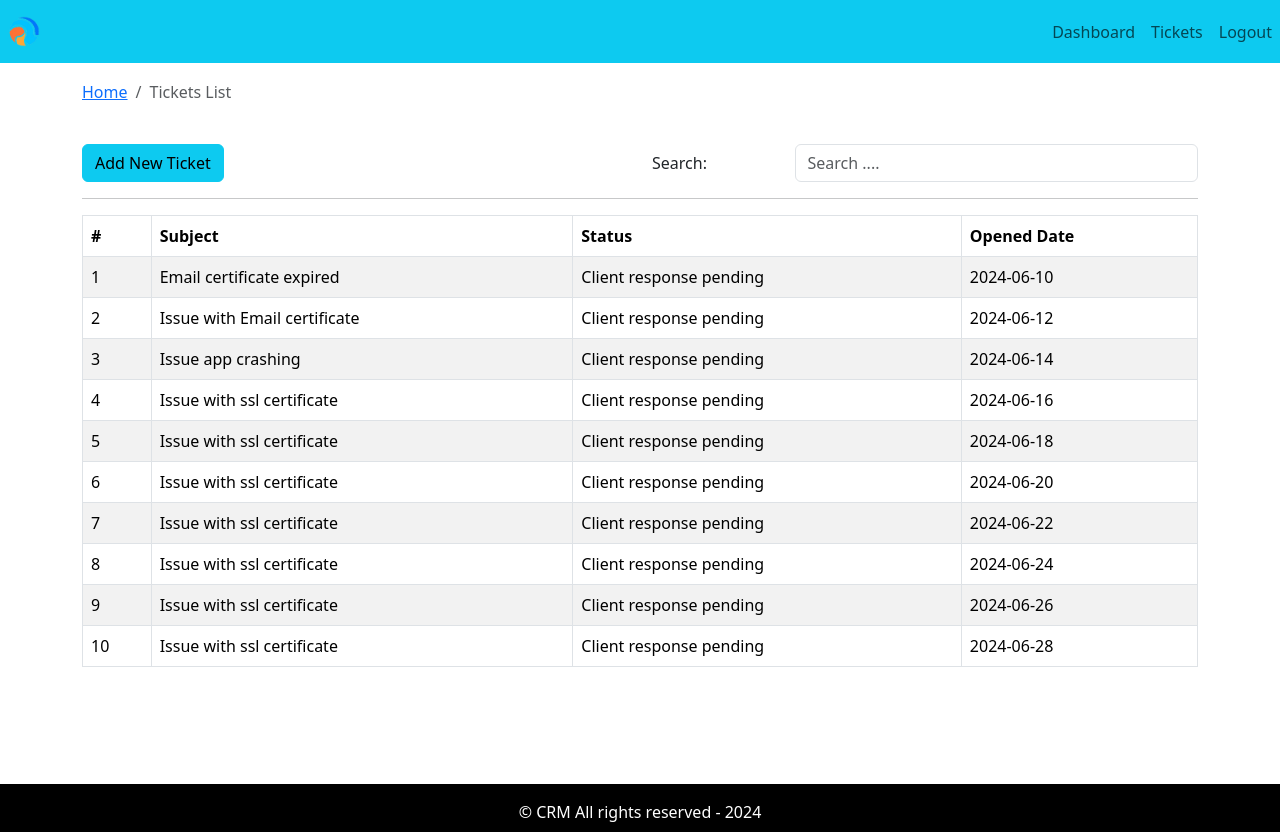
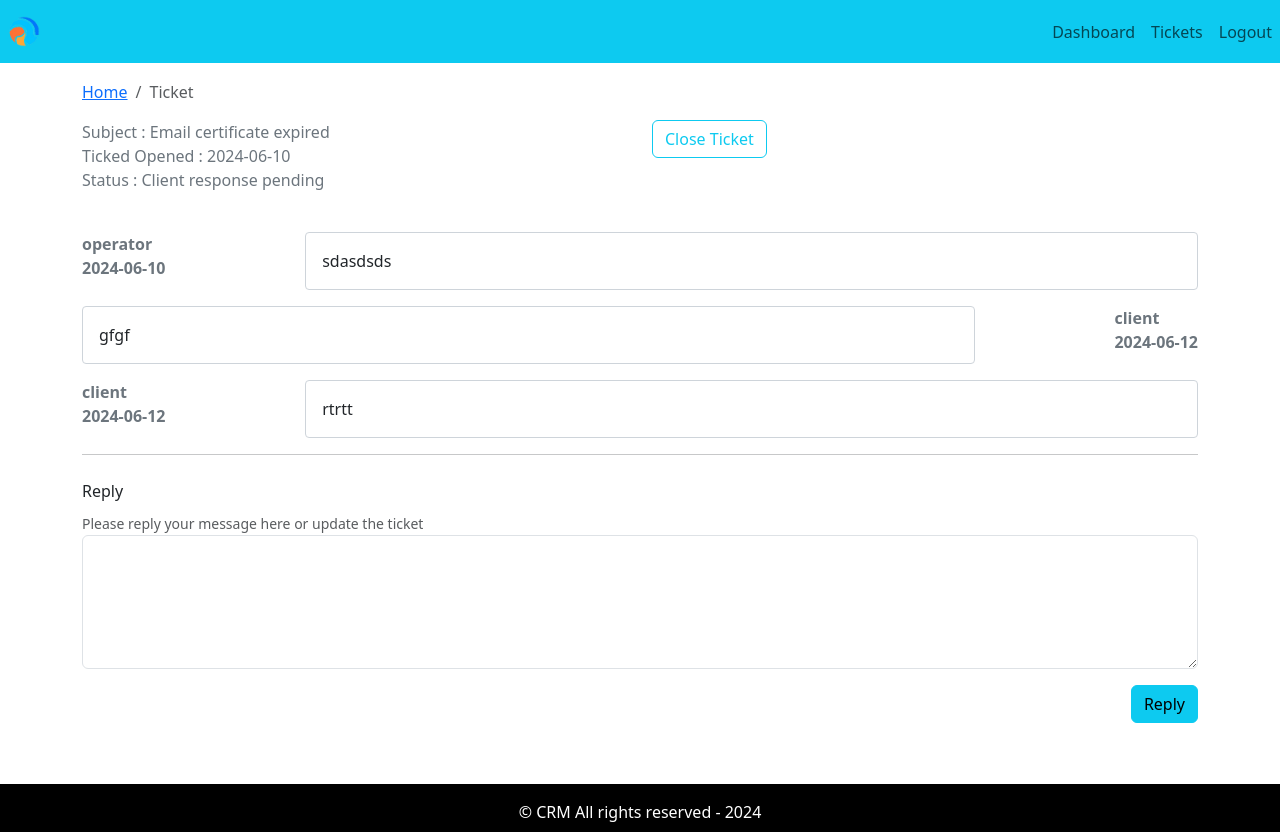
Before and after one commit to DilanPramodhya/CRM-Frontend, a React (Create React App) app: page / in a window 1280 px wide. Built offline with nearby package versions, Linux system fonts and the light colour scheme.

Commit message:
Ticket landing page added

```diff
--- a/src/App.js
+++ b/src/App.js
@@ -4,6 +4,7 @@
 import { AddTicket } from "./pages/new-ticket/AddTicket.Page";
 import { Entry } from "./pages/entry/Entry.page";
 import { TicketLists } from "./pages/ticket-list/TicketLists.page";
+import { Ticket } from "./pages/ticket/Ticket.page";
 
 function App() {
   return (
@@ -12,7 +13,8 @@
       <DefaultLayout>
         {/* <Dashboard /> */}
         {/* <AddTicket /> */}
-        <TicketLists />
+        {/* <TicketLists /> */}
+        <Ticket />
       </DefaultLayout>
     </div>
   );
--- a/src/assets/data/dummy-tickets.json
+++ b/src/assets/data/dummy-tickets.json
@@ -3,7 +3,24 @@
         "id": 1,
         "subject": "Email certificate expired",
         "status": "Client response pending",
-        "addedAt":"2024-06-10"
+        "addedAt":"2024-06-10",
+        "history": [
+            {
+                "date": "2024-06-10",
+                "message": "sdasdsds",
+                "messageBy": "operator"
+            },
+            {
+                "date": "2024-06-12",
+                "message": "gfgf",
+                "messageBy": "client"
+            },
+            {
+                "date": "2024-06-12",
+                "message": "rtrtt",
+                "messageBy": "client"
+            }
+        ]
     },
     {
         "id": 2,
--- /dev/null
+++ b/src/components/message-history/MessageHistory.comp.js
@@ -0,0 +1,22 @@
+import React from "react";
+import PropTypes from "prop-types";
+import "./MessageHistory.style.css";
+
+export const MessageHistory = ({ msg }) => {
+  if (!msg) return null;
+  console.log(msg);
+
+  return msg.map((row, i) => (
+    <div key={i} className="message-history mt-3">
+      <div className="send text-secondary">
+        <div className="sender ">{row.messageBy}</div>
+        <div className="date">{row.date}</div>
+      </div>
+      <div className="message">{row.message}</div>
+    </div>
+  ));
+};
+
+MessageHistory.propTypes = {
+  msg: PropTypes.array.isRequired,
+};
--- /dev/null
+++ b/src/components/message-history/MessageHistory.style.css
@@ -0,0 +1,22 @@
+.message-history {
+  display: flex;
+  flex-direction: row;
+  justify-content: space-between;
+}
+
+.send {
+  font-weight: bold;
+}
+
+.message-history:nth-child(even) {
+  display: flex;
+  flex-direction: row-reverse;
+  justify-content: space-between;
+}
+
+.message {
+  padding: 1rem;
+  width: 80%;
+  border: 1px solid #ced4da;
+  border-radius: 0.25rem;
+}
--- /dev/null
+++ b/src/components/update-ticket/UpdateTicket.comp.js
@@ -0,0 +1,32 @@
+import React from "react";
+import PropTypes from "prop-types";
+import { Button, Form } from "react-bootstrap";
+
+export const UpdateTicket = ({ msg, handleOnChange, handleOnSubmit }) => {
+  return (
+    <Form onSubmit={handleOnSubmit}>
+      <Form.Label>Reply</Form.Label>
+      <br />
+      <Form.Text>Please reply your message here or update the ticket</Form.Text>
+      <Form.Control
+        value={msg}
+        onChange={handleOnChange}
+        as="textarea"
+        rows="5"
+        name="detail"
+      />
+
+      <div className="text-end mt-3 mb-3">
+        <Button variant="info" type="submit">
+          Reply
+        </Button>
+      </div>
+    </Form>
+  );
+};
+
+UpdateTicket.propTypes = {
+  handleOnChange: PropTypes.func.isRequired,
+  handleOnSubmit: PropTypes.func.isRequired,
+  msg: PropTypes.string.isRequired,
+};
--- /dev/null
+++ b/src/pages/ticket/Ticket.page.js
@@ -0,0 +1,56 @@
+import React, { useEffect, useState } from "react";
+import { Button, Col, Container, Row } from "react-bootstrap";
+import { PageBreadcrumb } from "../../components/breadcrumb/Breadcrumb.comp";
+import tickets from "../../assets/data/dummy-tickets.json";
+import { MessageHistory } from "../../components/message-history/MessageHistory.comp";
+import { UpdateTicket } from "../../components/update-ticket/UpdateTicket.comp";
+
+const ticket = tickets[0];
+export const Ticket = () => {
+  const [message, setMessage] = useState("");
+
+  useEffect(() => {}, [message]);
+
+  const handleOnChange = (e) => {
+    setMessage(e.target.value);
+  };
+
+  const handleOnSubmit = () => {
+    alert("Form Submitted");
+  };
+
+  return (
+    <Container>
+      <Row>
+        <Col>
+          <PageBreadcrumb page="Ticket" />
+        </Col>
+      </Row>
+      <Row>
+        <Col className="text-weight-bold text-secondary">
+          <div className="subject">Subject : {ticket.subject}</div>
+          <div className="date">Ticked Opened : {ticket.addedAt}</div>
+          <div className="status">Status : {ticket.status}</div>
+        </Col>
+        <Col className="text-right">
+          <Button variant="outline-info">Close Ticket</Button>
+        </Col>
+      </Row>
+      <Row className="mt-4">
+        <Col>
+          <MessageHistory msg={ticket.history} />
+        </Col>
+      </Row>
+      <hr />
+      <Row className="mt-4">
+        <Col>
+          <UpdateTicket
+            msg={message}
+            handleOnChange={handleOnChange}
+            handleOnSubmit={handleOnSubmit}
+          />
+        </Col>
+      </Row>
+    </Container>
+  );
+};
```
